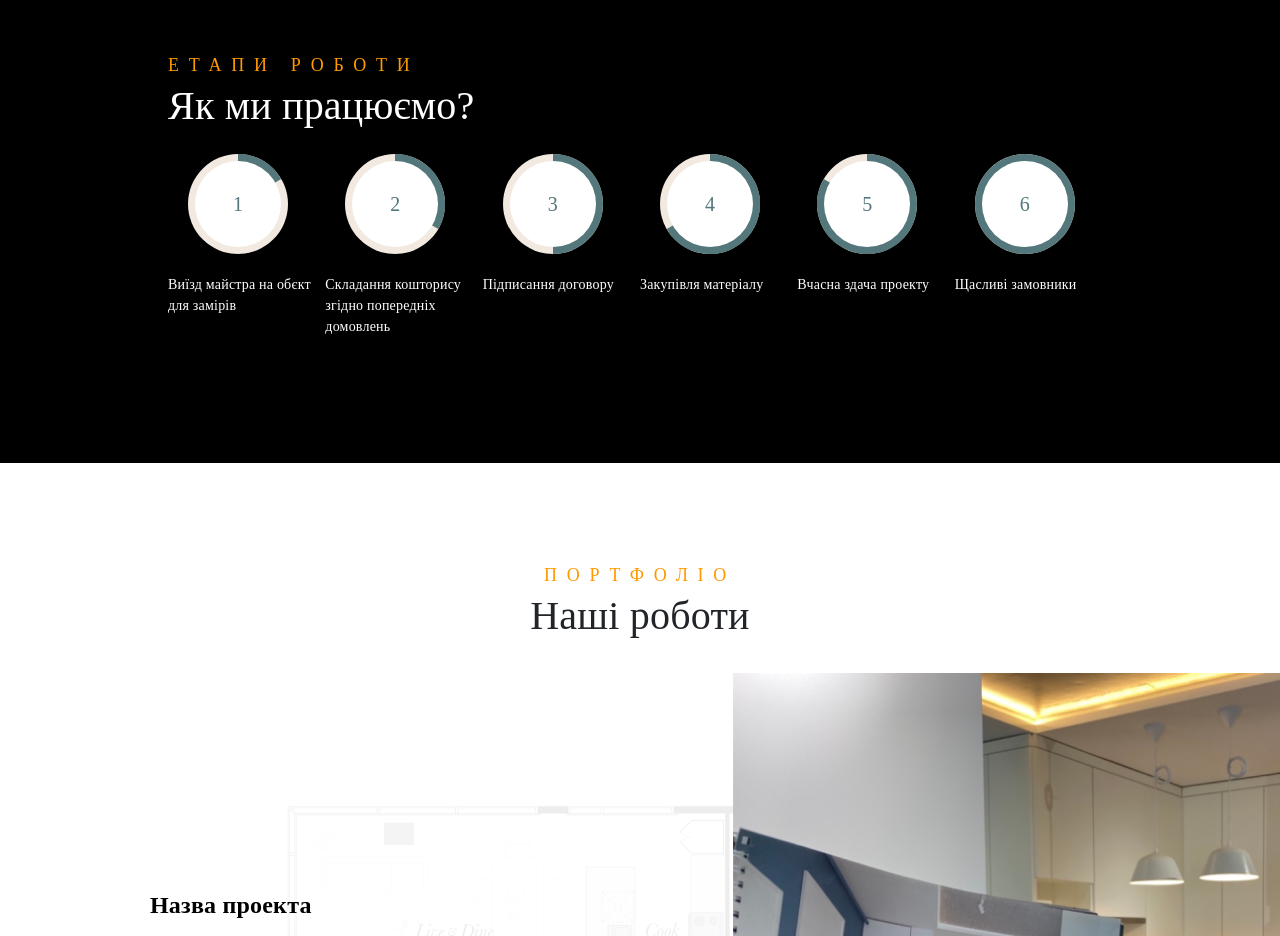
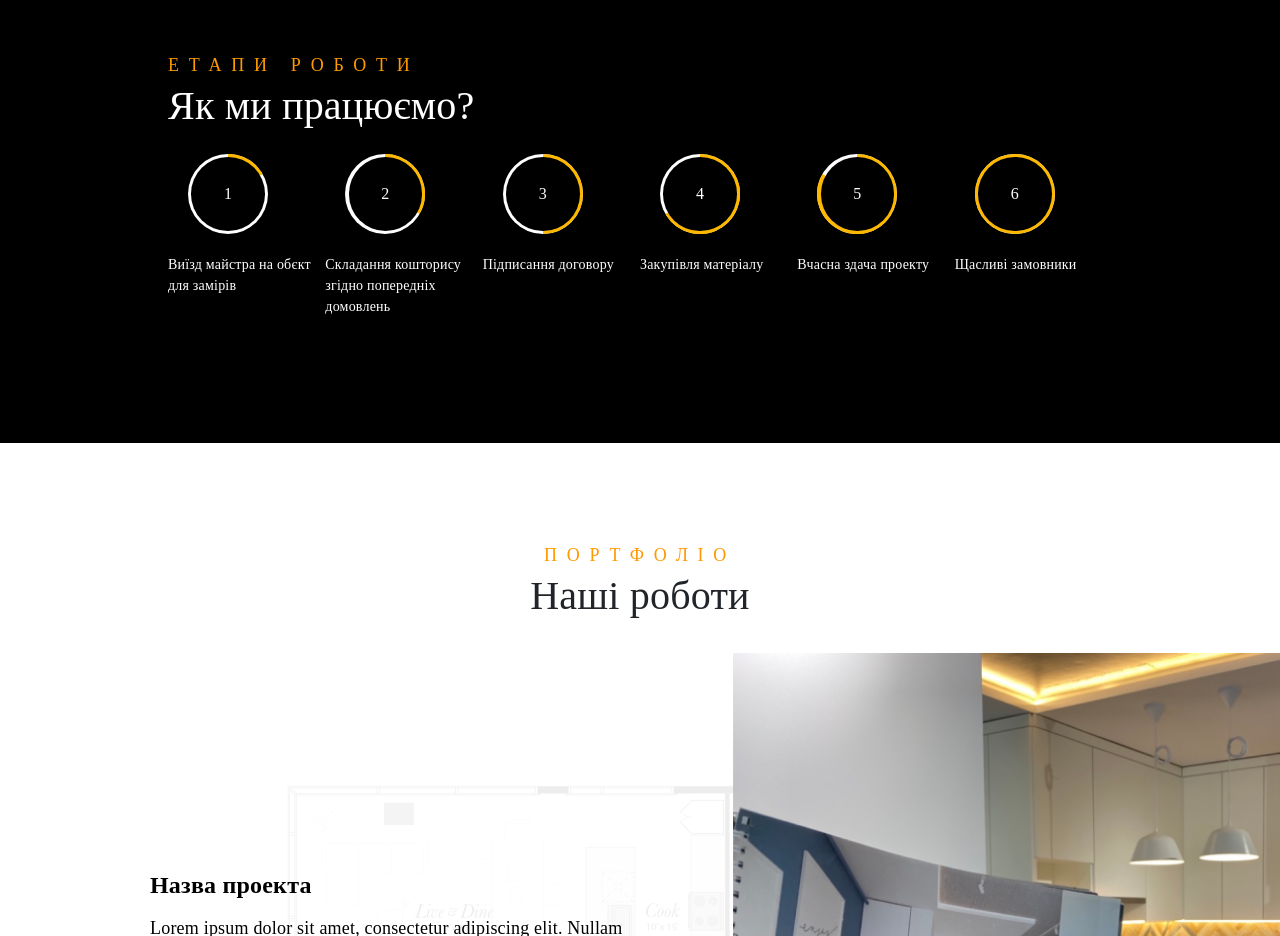
Before and after one commit to vitaliisamus/Builder_Lviv, a plain HTML site: page index.html in a window 1280 px wide. Shown: the part 1780-2716 px from the top of the page. Drawn offline with nearby package versions, Linux system fonts and the light colour scheme.

Commit message:
color and size

```diff
--- a/css/css-circular-prog-bar.css
+++ b/css/css-circular-prog-bar.css
@@ -1,11 +1,10 @@
 .progress-circle {
-  font-size: 20px;
   margin: 20px;
   position: relative; /* so that children can be absolutely positioned */
   padding: 0;
   width: 5em;
   height: 5em;
-  background-color: #F2E9E1;
+  background-color: white;
   border-radius: 50%;
   line-height: 5em;
 }
@@ -13,14 +12,14 @@
 .progress-circle:after{
    border: none;
    position: absolute;
-   top: 0.35em;
-   left: 0.35em;
+   top: 0.21em;
+   left: 0.21em;
    text-align: center;
    display: block;
    border-radius: 50%;
-   width: 4.3em;
-   height: 4.3em;
-   background-color: white;
+   width: 4.6em;
+   height: 4.6em;
+   background-color: black;
    content: " ";
 }
 /* Text inside the control */
@@ -30,7 +29,6 @@
    width: 5em;
    text-align: center;
    display: block;
-   color: #53777A;
    z-index: 2;
 }
 .left-half-clipper {
@@ -54,7 +52,7 @@
   width: 5em;
   height: 5em;
   border-radius: 50%;
-  border: 0.45em solid #53777A; /*The border is 0.35 but making it larger removes visual artifacts */
+  border: 0.43em solid #ffb800; /*The border is 0.35 but making it larger removes visual artifacts */
   /*background-color: #4D642D;*/ /* for debug */
   box-sizing: border-box;
 
@@ -64,7 +62,7 @@
   /*Progress bar for the first 50%, filling the whole right half*/
   position: absolute; /*needed for clipping*/
   clip: rect(0, 5em, 5em, 2.5em);
-  background-color: #53777A;
+  background-color: #ffb800;
   border-radius: 50%;
   width: 5em;
   height: 5em;
```
